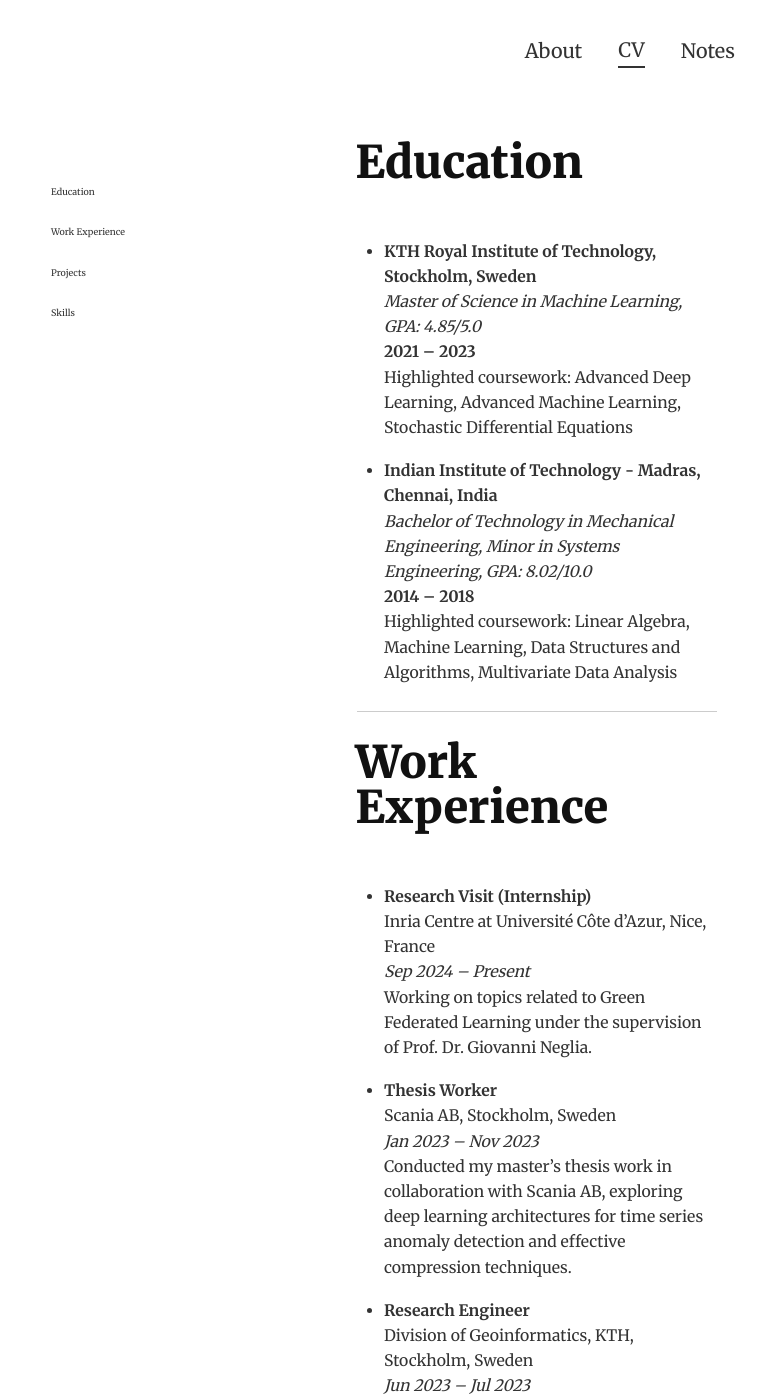
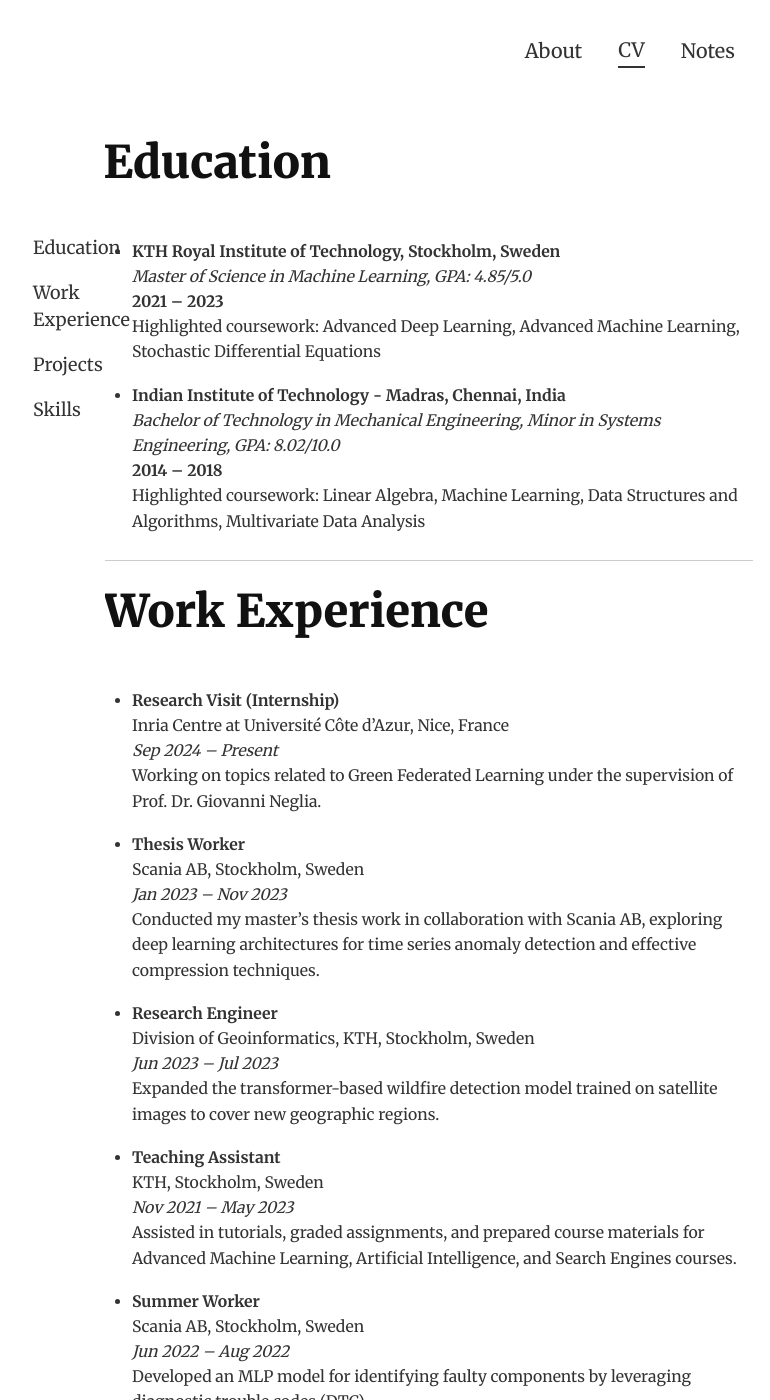
Before and after one commit to dannyrichy/dannyrichy.github.io, a Jekyll site: the page built from docs/cv.md, in a window 1280 px wide and 1400 px high. Shown: the whole window, without its empty margins (247-1017 px from the left). Built offline with Jekyll 4.4.1, drawn with Linux system fonts in a browser that asks for light colours.

Commit message:
last final push for sidebar

```diff
--- a/docs/_sass/_motherload.scss
+++ b/docs/_sass/_motherload.scss
@@ -18,10 +18,6 @@
   color: #333;
   font-family: 'Merriweather', serif;
   font-weight: 400; /* Regular weight for body text */
-  background-image: url('assets/paper-texture.jpg'); /* Add a paper texture image here */
-  background-size: cover; /* Ensure the texture covers the entire page */
-  background-blend-mode: normal;
-  background-repeat: repeat; /* Repeat for seamless texture */
 }
 
 @media (min-width: 30rem) {
@@ -245,12 +241,12 @@
   margin: 0 auto; /* Center the container horizontally */
   overflow: auto; /* Enable scrolling if content overflows */
   min-height: 100vh; /* Ensure container takes full viewport height */
+  position: relative; /* Ensure sticky positioning works */
 }
 
 .cv-page .cv-main-content {
   flex: 1;
-  padding-left: 20%; /* Adjust this depending on sidebar width */
-  padding-right: 2rem;
+  overflow: auto; /* Ensure content scrolls independently */
 }
 
 /* Sidebar styling */
@@ -258,10 +254,8 @@
   position: -webkit-sticky; /* Add support for Safari */
   position: sticky; /* Sticky positioning for modern browsers */
   top: 0;  /* Aligns the top of the sidebar with the top of the page */
-  width: 20%;  /* Increased width for the sidebar */
-  padding-top: 2rem;
-  padding-left: 1rem;
-  padding-right: 1rem;
+  padding-top: 5rem;
+  width: 10%;  /* Increased width for the sidebar */
   background-color: transparent;  /* Transparent background */
   border: none; /* Remove any border */
   box-shadow: none; /* Remove any box-shadow or extra effects */
@@ -272,9 +266,9 @@
 .cv-page .sidebar-link {
   color: #333; /* Dark color for links (matches navbar) */
   text-decoration: none;
-  font-size: 0.5rem;
+  font-size: 1remrem;
   display: block;
-  padding: 0.5rem 0;  /* Reduced padding for less space between items */
+  padding: 0.25rem 0;  /* Reduced padding for less space between items */
   margin-bottom: 0.5rem;  /* Reduced space between links */
   font-family: 'Merriweather', serif; /* Consistent font family */
   font-weight: 400; /* Regular font weight */
```
Also changed, not shown: docs/assets/paper-texture.jpg (deleted).
